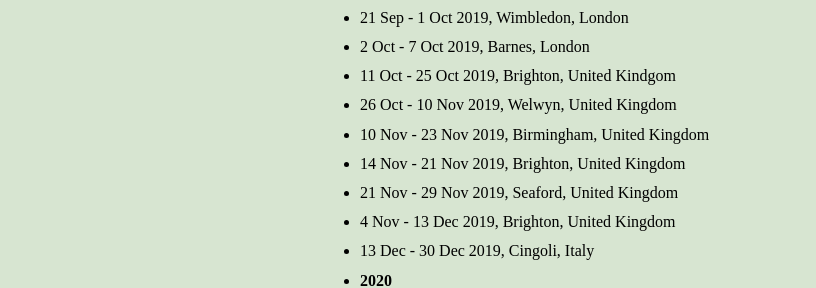
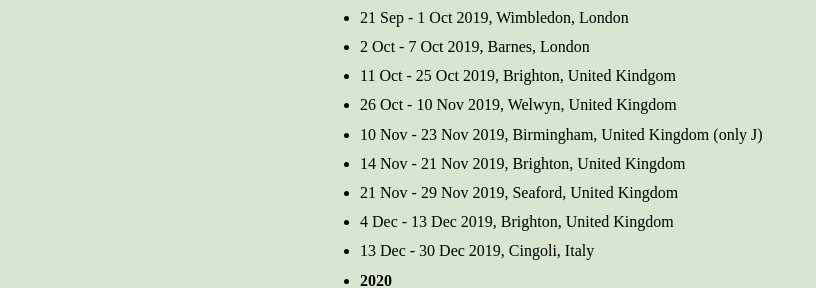
Before and after one commit to mauriziomonti/tribute-fcc, a plain HTML site: page index.html in a window 1280 px wide. Shown: the part 2388-2676 px from the top of the page, without its empty margins (0-816 px from the left). Drawn offline with Linux system fonts and the light colour scheme.

Commit message:
corrected some dates in the list

```diff
--- a/index.html
+++ b/index.html
@@ -66,10 +66,10 @@
             <li>2 Oct - 7 Oct 2019, Barnes, London</li>
             <li>11 Oct - 25 Oct 2019, Brighton, United Kindgom</li>
             <li>26 Oct - 10 Nov 2019, Welwyn, United Kingdom</li>
-            <li>10 Nov - 23 Nov 2019, Birmingham, United Kingdom</li>
+            <li>10 Nov - 23 Nov 2019, Birmingham, United Kingdom (only J)</li>
             <li>14 Nov - 21 Nov 2019, Brighton, United Kingdom</li>
             <li>21 Nov - 29 Nov 2019, Seaford, United Kingdom</li>
-            <li>4 Nov - 13 Dec 2019, Brighton, United Kingdom</li>
+            <li>4 Dec - 13 Dec 2019, Brighton, United Kingdom</li>
             <li>13 Dec - 30 Dec 2019, Cingoli, Italy</li>
             <li class="year">2020</li>
             <li>02 Jan - 23 Jan 2020, Saint Leonards-on-Sea, United Kingdom</li>
```
